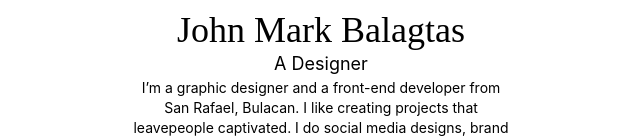
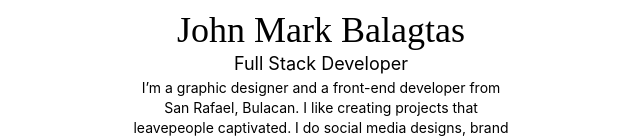
Before and after one commit to PROcrastinate3/forubyme-bal-agtas, a React (Vite) app: page / in a window 1280 px wide. Shown: the part 420-560 px from the top of the page, without its empty margins (319-959 px from the left). Built offline with nearby package versions, Linux system fonts and the light colour scheme; a web font is replaced by a local one.

Commit message:
Update website design

```diff
--- a/src/components/Home.jsx
+++ b/src/components/Home.jsx
@@ -11,7 +11,7 @@ function Home() {
           <h1 className="text-4xl font-calistoga">John Mark Balagtas</h1>
         </div>
         <div className="flex justify-center">
-          <h3 className="text-lg ">A Designer</h3>
+          <h3 className="text-lg ">Full Stack Developer</h3>
         </div>
         <div className="flex justify-center px-8">
           <p className="text-sm text-center">
```
